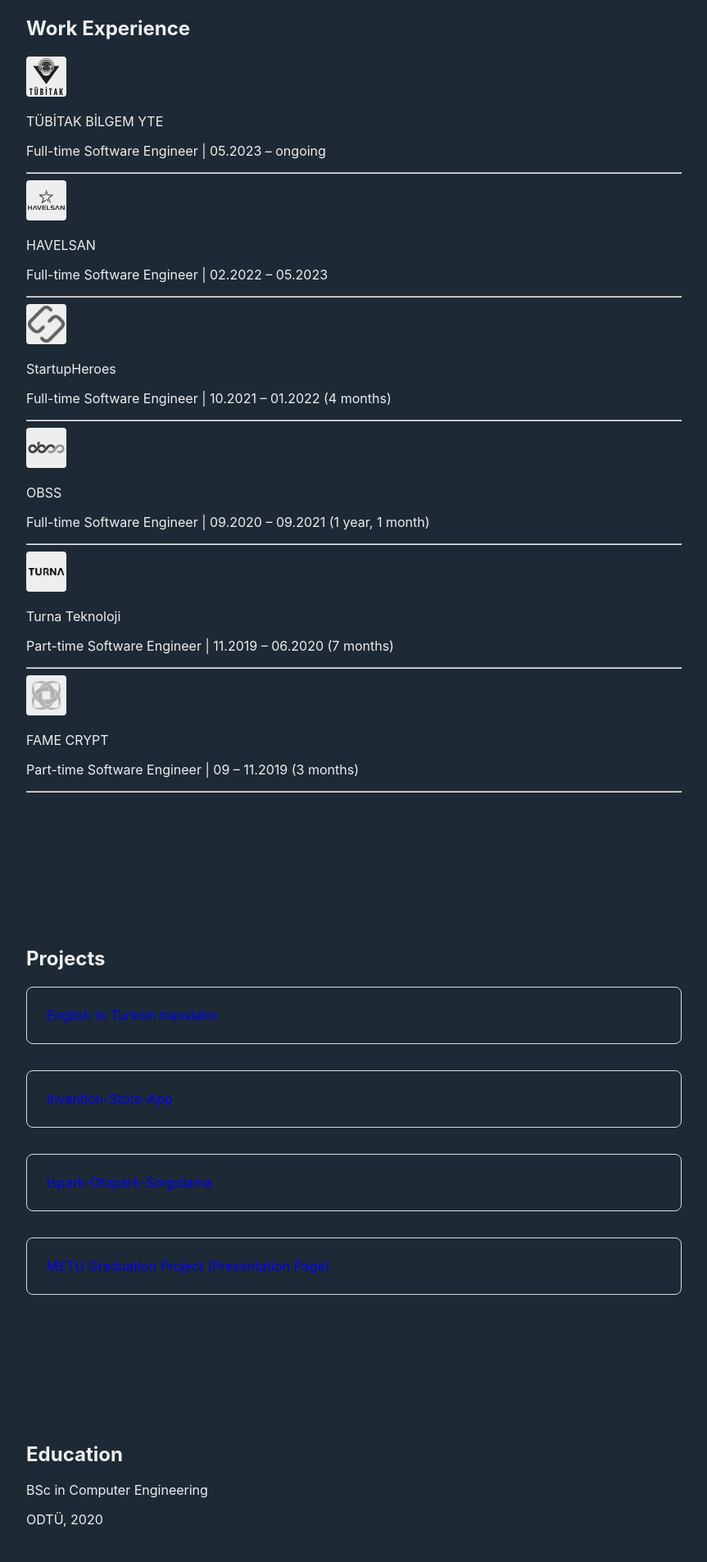
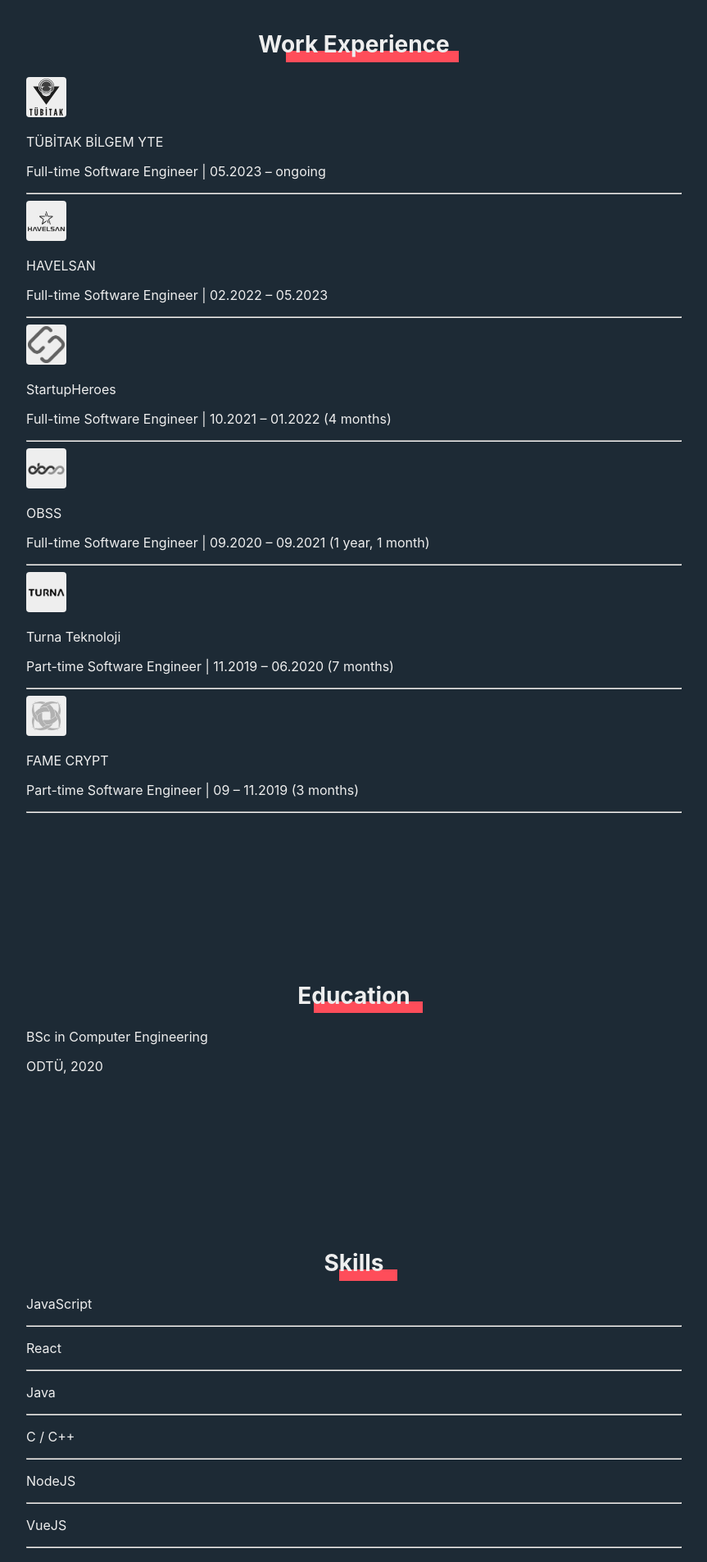
Before and after one commit to bilalozlu/homepage, a React (Create React App) app: page / in a window 1280 px wide. Shown: the part 880-2786 px from the top of the page at 82% size, without its empty margins (208-1071 px from the left). Built offline with nearby package versions, Linux system fonts and the light colour scheme.

Commit message:
headers styled

```diff
--- a/src/App.js
+++ b/src/App.js
@@ -30,12 +30,11 @@
       </button>
       <Hero />
       <Experience />
-      <Projects />
       <Education />
       <SoftwareSkills />
+      <Projects />
       <hr/>
-      <a href="BilalOzlu_resume.pdf">Resume</a> |
-      <Link to={"./solutions"}>solutions </Link>
+      <a href="BilalOzlu_resume.pdf">PDF Resume</a>
     </div>
   );
 }
--- a/src/my-portfolio/Education.jsx
+++ b/src/my-portfolio/Education.jsx
@@ -1,15 +1,9 @@
 function Education() {
   return (
     <section className="education" id="education">
-      <h2>Education</h2>
-      <div>
-        <p>
-          BSc in Computer Engineering
-        </p>
-        <p>
-          ODTÜ, 2020
-        </p>
-      </div>
+      <h2 className='head-title'>Education</h2>
+      <p> BSc in Computer Engineering </p>
+      <p> ODTÜ, 2020 </p>
     </section>
   );
 }
--- a/src/my-portfolio/Experience.jsx
+++ b/src/my-portfolio/Experience.jsx
@@ -50,13 +50,12 @@
 
   return (
     <section className="experience" id="experience">
-      <h2>Work Experience</h2>
-      <div>
+      <h2 className='head-title'>Work Experience</h2>
       {experienceData.map((data, index) =>
         <div>
           <div
-              onMouseEnter={() => {setIsHoverOn(index)}}
-              onMouseLeave={() => {setIsHoverOn(-1)}}
+            onMouseEnter={() => { setIsHoverOn(index) }}
+            onMouseLeave={() => { setIsHoverOn(-1) }}
             className="job-area" >
             <img src={data.logo} alt="company_logo" className="logo" />
             <p>{data.companyName}</p>
@@ -67,10 +66,9 @@
               {'\u2022'} {oneJob}
             </p>
           )}
-            <hr/>
+          <hr />
         </div>
       )}
-      </div>
     </section>
   );
 }
--- a/src/my-portfolio/Projects.jsx
+++ b/src/my-portfolio/Projects.jsx
@@ -1,7 +1,7 @@
 function Projects() {
   return (
     <section className="projects" id="projects">
-      <h2>Projects</h2>
+      <h2 className='head-title'>Projects</h2>
       <div className="project-list">
         <a className='project' href="https://translator.bilalozlu.com/">English to Turkish translator</a>
         <a className='project' href="https://github.com/bilalozlu/Invention-Store-App">Invention-Store-App</a>
--- a/src/my-portfolio/Skills.jsx
+++ b/src/my-portfolio/Skills.jsx
@@ -51,17 +51,13 @@
 
   return (
     <section className="skills" id="skills">
-      <h2>Skills</h2>
-      <div>
+      <h2 className='head-title'>Skills</h2>
       {skillData.map((data, index) =>
         <div>
           <div
-              onMouseEnter={() => {
-                setIsHoverOn(index);
-              }}
-              onMouseLeave={() => {
-                setIsHoverOn(-1);
-              }}>
+            onMouseEnter={() => { setIsHoverOn(index) }}
+            onMouseLeave={() => { setIsHoverOn(-1) }}
+            className="skill-area" >
             <p>
               {data.skillName}
             </p>
@@ -71,10 +67,9 @@
               {'\u2022'} {oneSkill}
             </p>
           )}
-            <hr/>
+          <hr />
         </div>
       )}
-      </div>
     </section>
   );
 }
--- a/src/styles/main.scss
+++ b/src/styles/main.scss
@@ -62,6 +62,11 @@
   padding: 5rem 1rem;
   max-width: 800px;
   margin: auto;
+}
+
+h2 {
+  text-align: center;
+  font-size: 28px;
 }
 
 .hero {
@@ -141,6 +146,19 @@
 }
 
 .experience {
+  .head-title:before {
+    position: absolute;
+    content: '';
+    border-bottom: 14px solid #ff4d5a;
+    width: 13.2rem;
+    display: block;
+    margin: 0 auto;
+    position: relative;
+    left: 1.4rem;
+    top: 2.4rem;
+    z-index: -1;
+  }
+
   .job-area {
     cursor: pointer;
 
@@ -166,10 +184,57 @@
   background-color: $lightColor;
 }
 
+.education {
+  .head-title:before {
+    position: absolute;
+    content: '';
+    border-bottom: 14px solid #ff4d5a;
+    width: 8.3rem;
+    display: block;
+    margin: 0 auto;
+    position: relative;
+    left: 1.1rem;
+    top: 2.4rem;
+    z-index: -1;
+  }
+}
+
+.skills {
+  .head-title:before {
+    position: absolute;
+    content: '';
+    border-bottom: 14px solid #ff4d5a;
+    width: 4.4rem;
+    display: block;
+    margin: 0 auto;
+    position: relative;
+    left: 1.1rem;
+    top: 2.4rem;
+    z-index: -1;
+  }
+
+  .skill-area {
+    cursor: pointer;
+  }
+}
+
+.projects {
+  .head-title:before {
+    position: absolute;
+    content: '';
+    border-bottom: 14px solid #ff4d5a;
+    width: 6.5rem;
+    display: block;
+    margin: 0 auto;
+    position: relative;
+    left: 1.1rem;
+    top: 2.4rem;
+    z-index: -1;
+  }
+
   .project-list {
     display: grid;
     gap: 2rem;
-}
 
     .project {
       padding: 1.5rem;
@@ -181,6 +246,8 @@
       &:hover {
         border-color: #0070f3;
         background: #f0f8ff;
+      }
+    }
   }
 }
 
```
Lines whose indentation alone changed are shown as unchanged.
